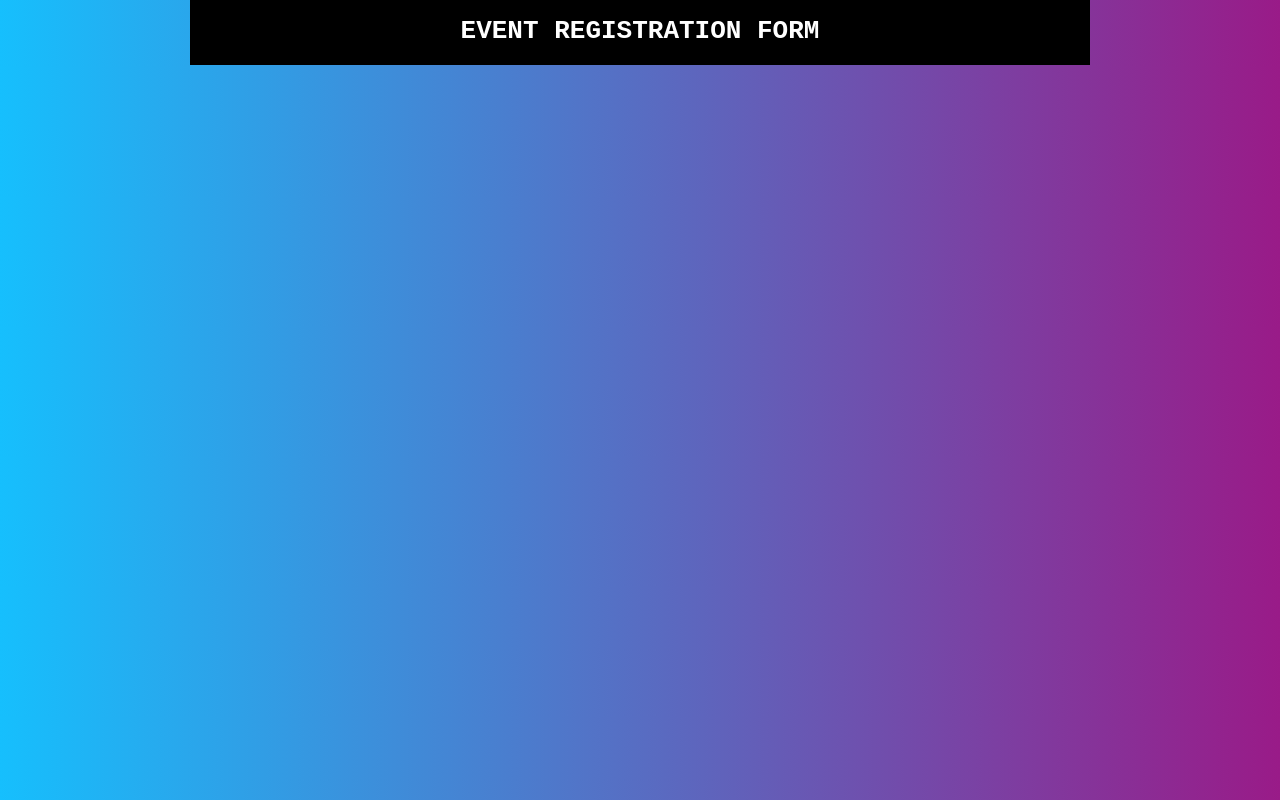
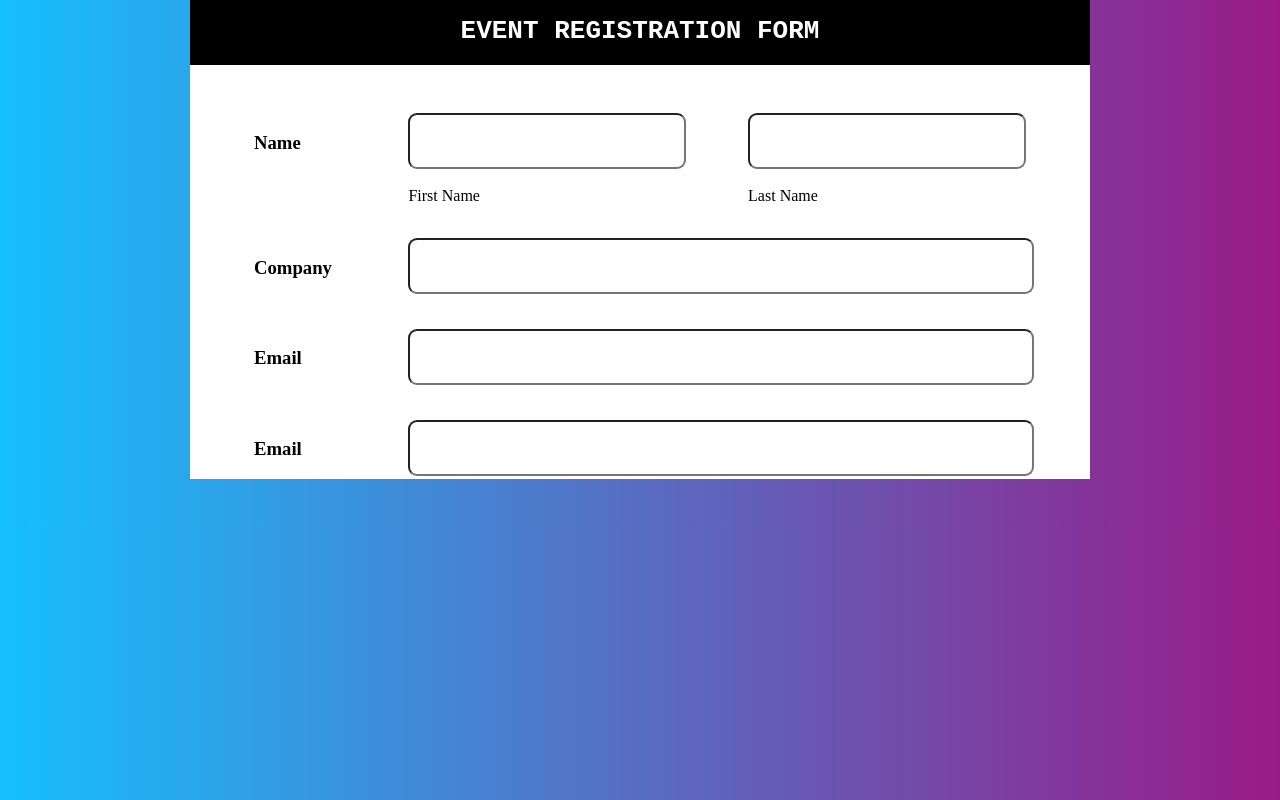
Before and after one commit to stanislavidalgo/gradientForm, a plain HTML site: page index.html in a window 1280 px wide. Drawn offline with nearby package versions, Linux system fonts and the light colour scheme.

Commit message:
padarem company email

```diff
--- a/index.html
+++ b/index.html
@@ -16,9 +16,44 @@
   <body>
     <div class="container">
       <div class="head"><h1>event registration form</h1></div>
-      <form action="">
+      <form>
+        <div class="all">
+          <div class="name">
+            <h3>Name</h3>
+            <div class="FLnames">
+              <div class="FLname">
+                <input type="text" /><br />
+                <label for="firstName">First Name</label>
+              </div>
 
-
+              <div class="FLname2">
+                <input type="text" /><br />
+                <label for="lastName">Last Name</label>
+              </div>
+            </div>
+          </div>
+          <!-- ========= -->
+          <div class="company">
+            <h3>Company</h3>
+            <div class="companys">
+              <input type="text" />
+            </div>
+          </div>
+          <!-- ======================= -->
+          <div class="email">
+            <h3>Email</h3>
+            <div class="emails">
+                <input type="email">
+            </div>
+          </div>
+          <!-- =========== phone ========= -->
+          <div class="email">
+            <h3>Email</h3>
+            <div class="emails">
+                <input type="email">
+            </div>
+          </div>
+        </div>
       </form>
     </div>
   </body>
--- a/style.css
+++ b/style.css
@@ -6,7 +6,8 @@ body {
 .container {
     max-width: 900px;
     margin: 0 auto;
-    border-radius: 9px;
+    background-color: #fff;
+
 }
 
 .head {
@@ -17,5 +18,97 @@ body {
     height: 5em;
     display: flex;
     justify-content: center;
+}
+
+form {
+max-width: 900px;
+margin: 0 auto;
+background-color: #fff;
 
 }
+
+.all{
+    margin: 3em 4em 3em 4em;
+    background-color: #fff;
+    max-width: 800px;
+}
+
+/* ============ section name ============== */
+
+.name {
+    display: flex;
+    justify-content: space-between;
+    margin: 0 0 2em 0;
+}
+.FLnames {
+    display: flex;
+    justify-content: space-between;
+    width: 80%;
+}
+
+.FLname {
+    display: flex;
+    justify-content: space-around;
+    flex-direction: column;
+    width: 45%;
+
+}
+
+.FLname input{
+    height: 50px;
+    border-radius: 9px;
+
+}
+
+.FLname2 {
+    display: flex;
+    justify-content: space-around;
+    flex-direction: column;
+    width: 45%;
+}
+
+.FLname2 input{
+    height: 50px;
+    border-radius: 9px;
+
+}
+
+
+/* ============ section company ========= */
+
+.company {
+    display: flex;
+    justify-content: space-between;
+    margin: 0 0 2em 0;
+
+}
+
+.company input {
+    width: 100%;
+    height: 50px;
+    border-radius: 9px;
+}
+
+.companys {
+    width: 80%;
+}
+
+/* ================= email ==================== */
+
+.email {
+    display: flex;
+    justify-content: space-between;
+    margin: 0 0 2em 0;
+}
+
+
+
+.email input {
+    width: 100%;
+    height: 50px;
+    border-radius: 9px;
+}
+
+.emails {
+    width: 80%;
+}
```
